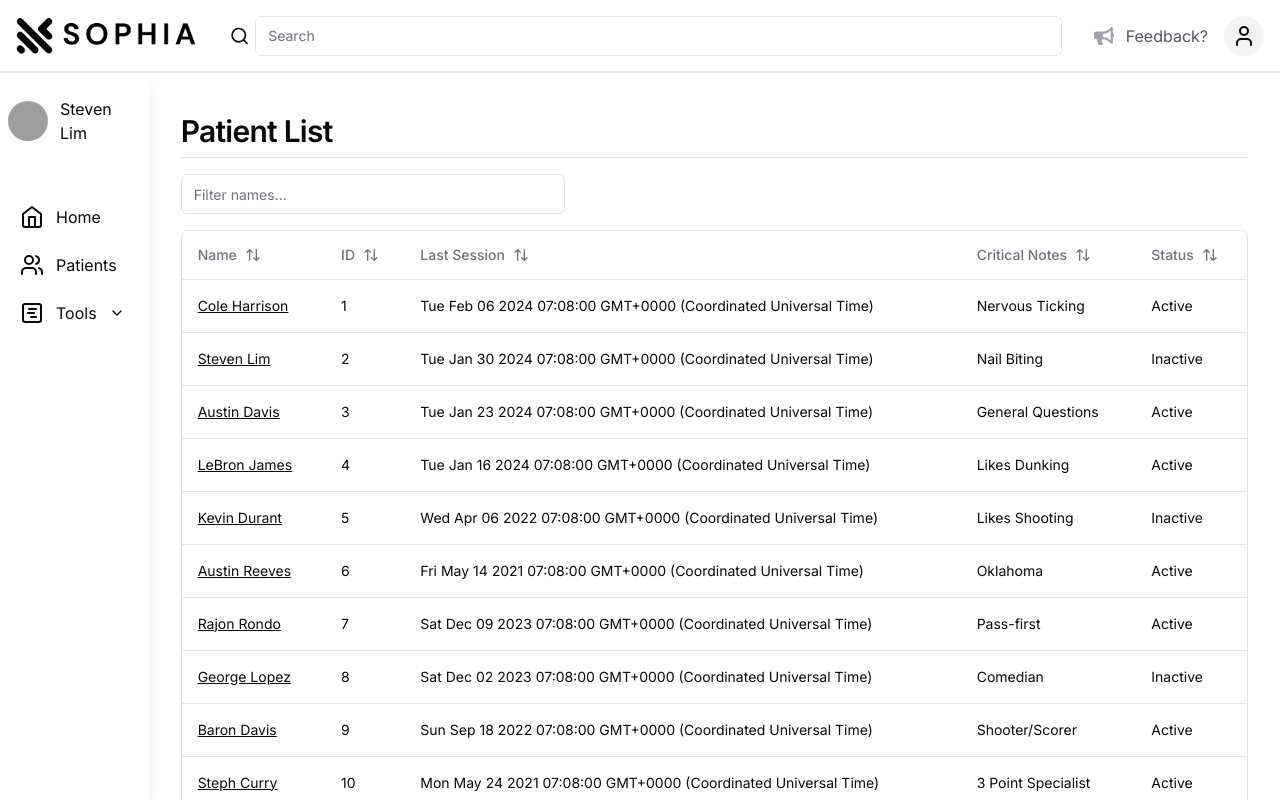
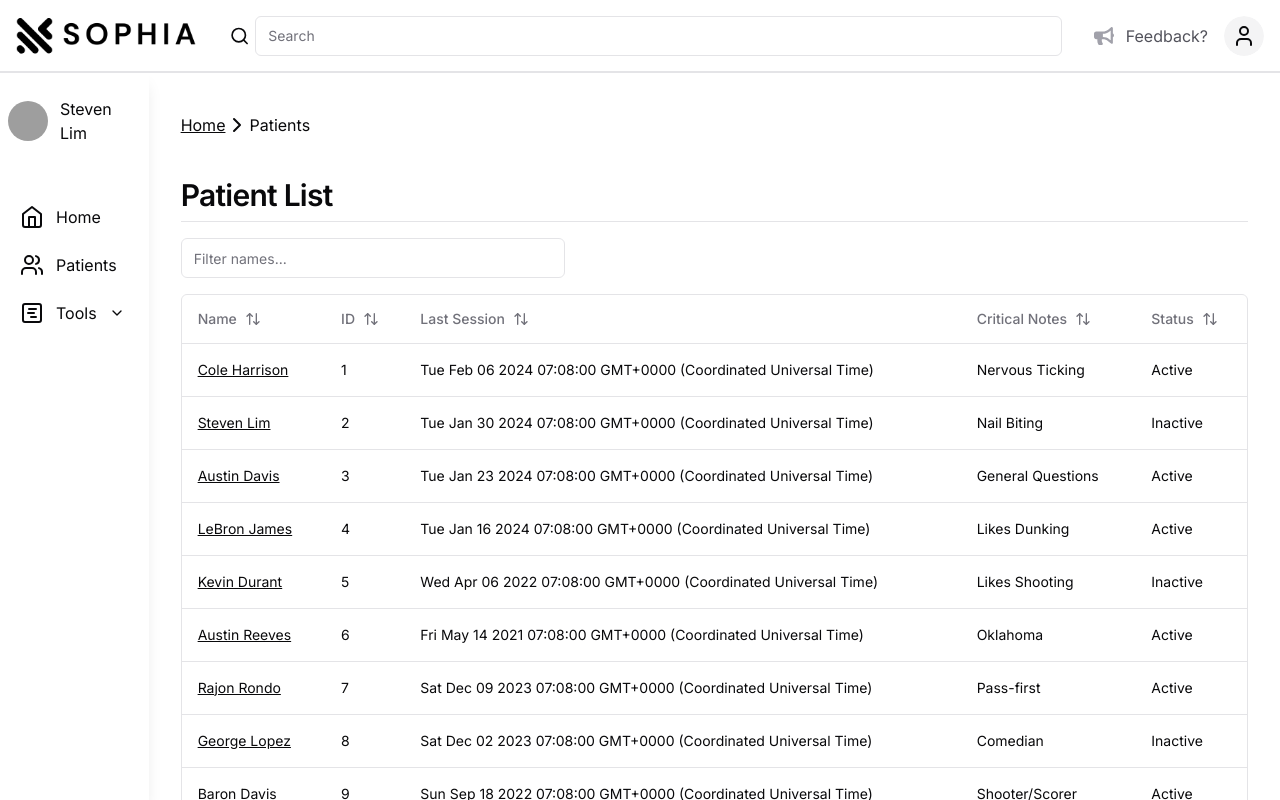
Before and after one commit to jcoleharrison/sophia_health_frontend, a Next.js app: page /patients in a window 1280 px wide. Built offline with nearby package versions, Linux system fonts and the light colour scheme; no server answers; grey boxes are pictures that could not be loaded.

Commit message:
added templating and styling to patient session page

```diff
--- a/app/patients/1/page.tsx
+++ b/app/patients/[id]/page.tsx
@@ -1,5 +1,5 @@
 'use client'
-
+import { ChevronRight } from 'lucide-react'
 import {
   Table,
   TableBody,
@@ -9,15 +9,14 @@ import {
   TableHeader,
   TableRow,
 } from '@/components/ui/table'
-import { useSearchParams } from 'next/navigation'
-export default function Home() {
-  const searchParams = useSearchParams()
-  const search: any = searchParams.get('id')
+import { useRouter } from 'next/navigation'
 
+export default function Home({ params }: { params: { id: any } }) {
   const patientData = {
     sessions: [
       {
         id: 1,
+        name: 'Cole Harrison',
         sessionName: [
           {
             date: '2024-02-12',
@@ -63,6 +62,7 @@ export default function Home() {
       },
       {
         id: 2,
+        name: 'Steven Lim',
         sessionName: [
           {
             date: '2024-02-14',
@@ -114,10 +114,38 @@ export default function Home() {
         return i
       }
     }
+    return -1
   }
-  const currentUser: any = idMatch(search)
+  const currentUser: any = idMatch(params.id)
+  const router = useRouter()
+
+  if (currentUser == -1) {
+    return <h1>USER NOT FOUND or PAGE NOT FOUND COMPONENT</h1>
+  } else {
     return (
-    <div className="flex grow">
+      <div className="mx-50 container py-10">
+        <div className="flex grow flex-col">
+          <div className="flex">
+            <button onClick={() => router.push('/')} className="underline">
+              Home
+            </button>
+            <ChevronRight />
+            <button
+              onClick={() => router.push('/patients')}
+              className="underline"
+            >
+              Patients
+            </button>
+            <ChevronRight />
+            <span>{patientData.sessions[currentUser].name}</span>
+          </div>
+          <div className="mt-10 border-b ">
+            <h1 className="scroll-m-20 pb-2 text-3xl font-semibold tracking-tight transition-colors first:mt-0">
+              Patient: {patientData.sessions[currentUser].name}
+            </h1>
+            <h1>Demographic 1: Detail</h1>
+            <h1>Demographic 2: Other Detail</h1>
+          </div>
           <Table className="">
             <TableHeader>
               <TableRow>
@@ -128,7 +156,7 @@ export default function Home() {
             </TableHeader>
             <TableBody>
               {patientData.sessions[currentUser].sessionName.map((x) => (
-            <TableRow>
+                <TableRow key={'name'}>
                   <TableCell>
                     <h1>{x.date}</h1>
                   </TableCell>
@@ -144,5 +172,7 @@ export default function Home() {
             <TableCaption>A list of your recent invoices.</TableCaption>
           </Table>
         </div>
+      </div>
     )
   }
+}
--- a/app/patients/columns.tsx
+++ b/app/patients/columns.tsx
@@ -34,7 +34,7 @@ export const columns: ColumnDef<Patient, ReactNode>[] = [
     },
     cell: (props) => (
       <RouteButton
-        url={'/patients/1?id=' + props.row.original.id}
+        url={'/patients/' + props.row.original.id}
         text={props.getValue()}
       />
     ),
--- a/app/patients/page.tsx
+++ b/app/patients/page.tsx
@@ -1,6 +1,9 @@
 // page.tsx (server component) is where we'll fetch data and render our table.
+import { useRouter } from 'next/navigation'
 import { Patient, columns } from './columns'
 import { DataTable } from './data-table'
+import { ChevronRight } from 'lucide-react'
+import NavItem from '@/components/nav-item'
 async function getData(): Promise<Patient[]> {
   // Fetch data from your API here.
   return [
@@ -93,9 +96,13 @@ async function getData(): Promise<Patient[]> {
 
 export default async function Home() {
   const data = await getData()
-
   return (
-    <div className="container mx-auto py-10">
+    <div className="mx-50 container py-10">
+      <div className="flex">
+        <NavItem name="Home" route="/" />
+        <ChevronRight />
+        <span>Patients</span>
+      </div>
       <h2 className="mt-10 scroll-m-20 border-b pb-2 text-3xl font-semibold tracking-tight transition-colors first:mt-0">
         Patient List
       </h2>
--- /dev/null
+++ b/components/nav-item.tsx
@@ -0,0 +1,14 @@
+'use client'
+import { useRouter } from 'next/navigation'
+interface NavItemProps {
+  name: string
+  route: string
+}
+export default function NavItem(props: NavItemProps) {
+  const router = useRouter()
+  return (
+    <button onClick={() => router.push(props.route)} className="underline">
+      {props.name}
+    </button>
+  )
+}
```
Lines whose indentation alone changed are shown as unchanged.
